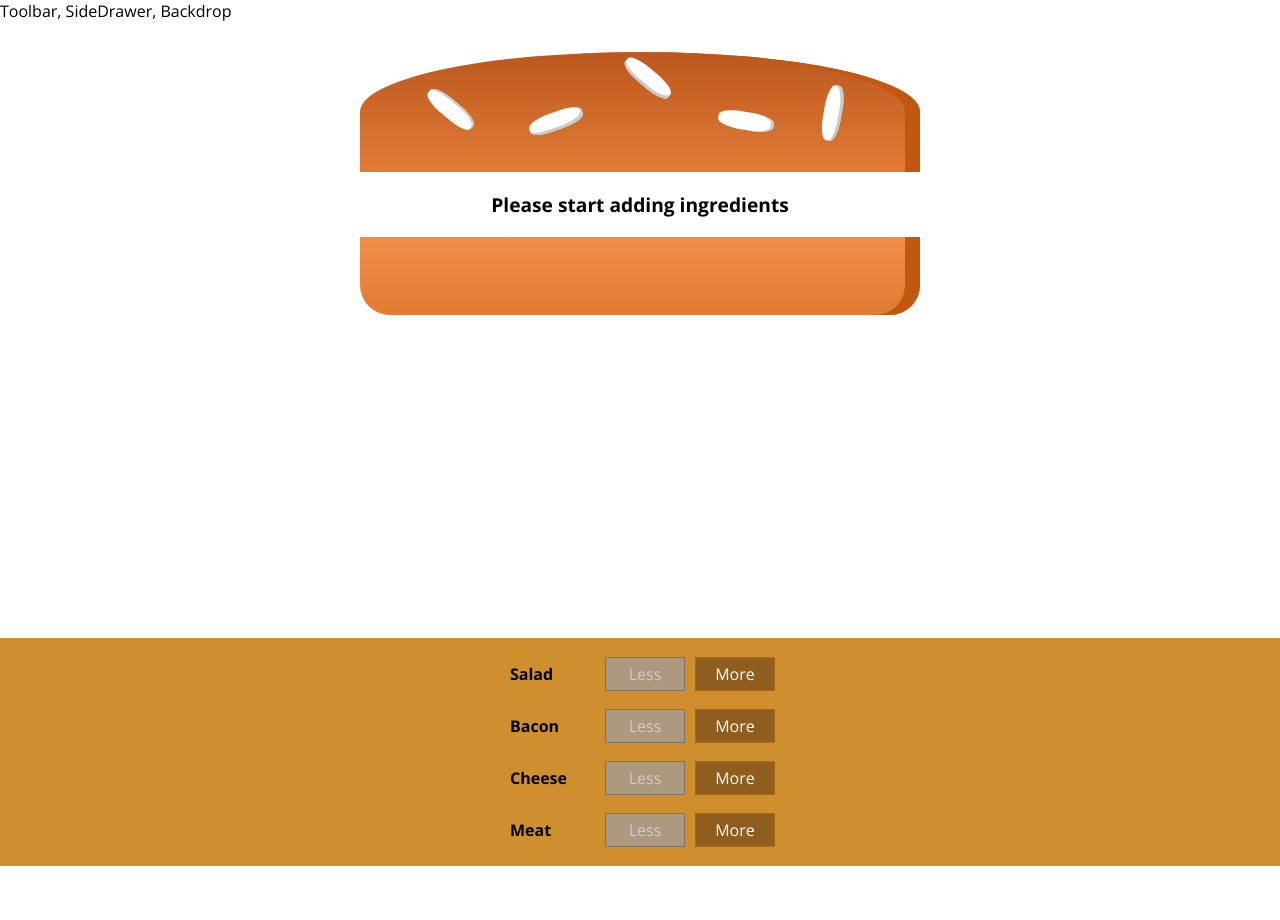
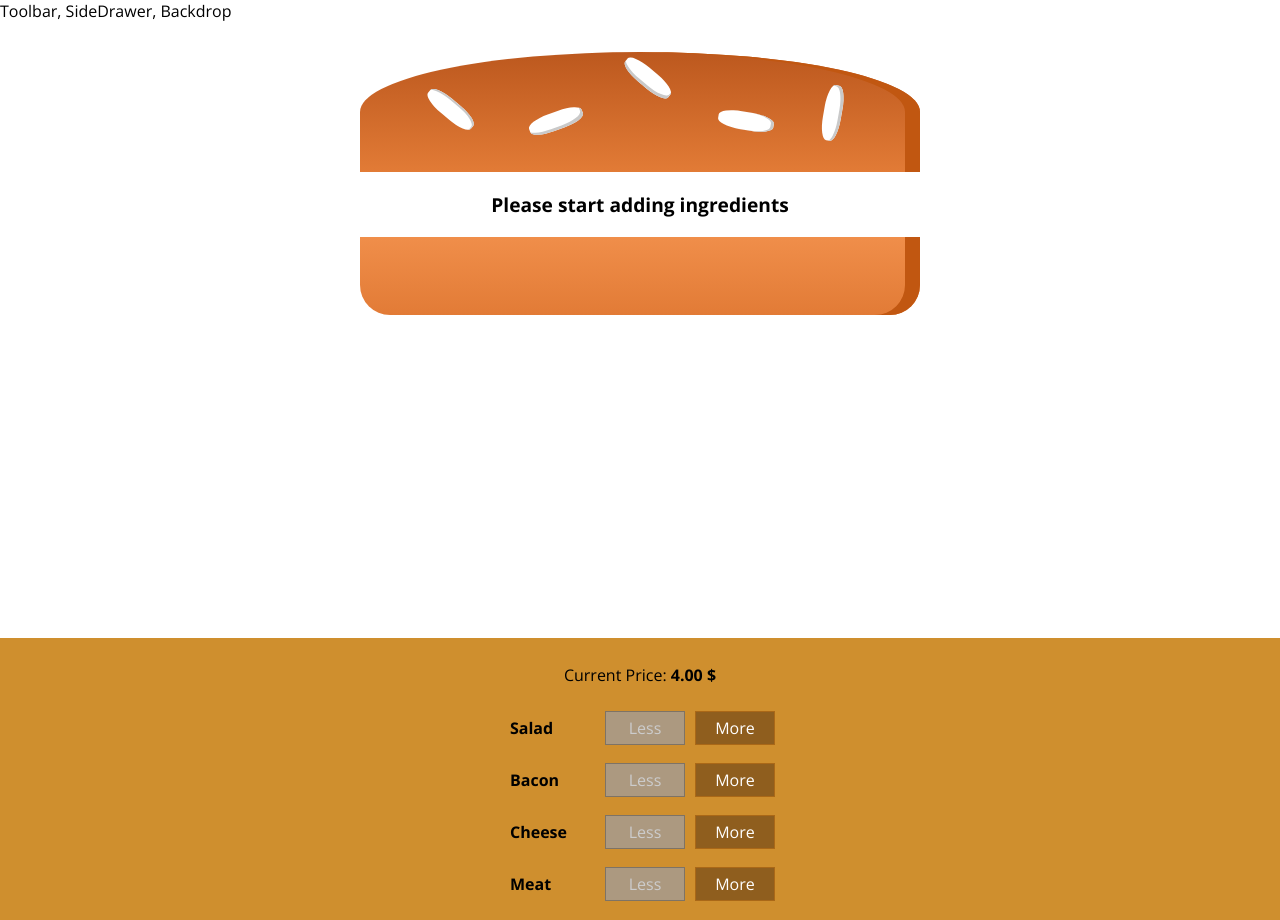
Before and after one commit to Maycas/Burger-Builder, a React (Create React App) app: page / in a window 1280 px wide. Before the commit the page ends 866 px from the top, so only its background shows below. Built offline with nearby package versions, Linux system fonts and the light colour scheme.

Commit message:
Added price display

```diff
--- a/src/components/Burger/BuildControls/BuildControls.js
+++ b/src/components/Burger/BuildControls/BuildControls.js
@@ -11,8 +11,9 @@
   { label: 'Meat', type: 'meat' }
 ]
 
-const buildControls = (props) => {
-  return <div className={classes.BuildControls}>
+const buildControls = (props) => (
+  <div className={classes.BuildControls}>
+    <p>Current Price: <strong>{props.price.toFixed(2)} $</strong></p>
     {controls.map(ctrl => {
       return <BuildControl
         key={ctrl.label}
@@ -22,6 +23,6 @@
         disabled={props.disabled[ctrl.type]} />
     })}
   </div>
-}
+)
 
 export default buildControls
--- a/src/containers/BurgerBuilder/BurgerBuilder.js
+++ b/src/containers/BurgerBuilder/BurgerBuilder.js
@@ -74,6 +74,7 @@
           ingredientAdded={this.addIngredientHandler}
           ingredientRemoved={this.removeIngredientHandler}
           disabled={disabledInfo}
+          price={this.state.totalPrice}
         />
       </Aux>
     )
```
